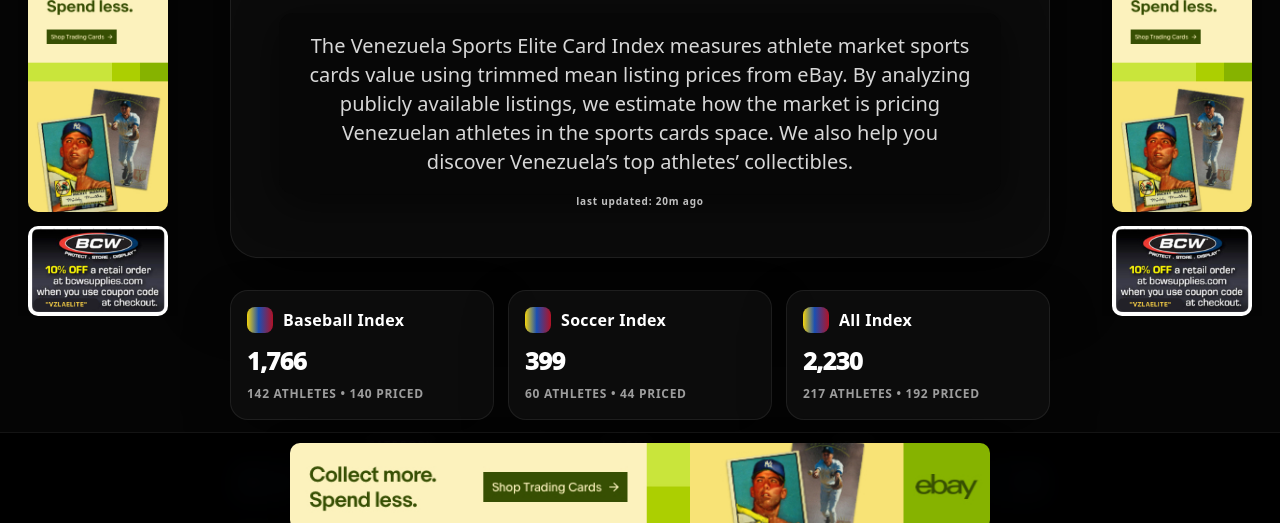
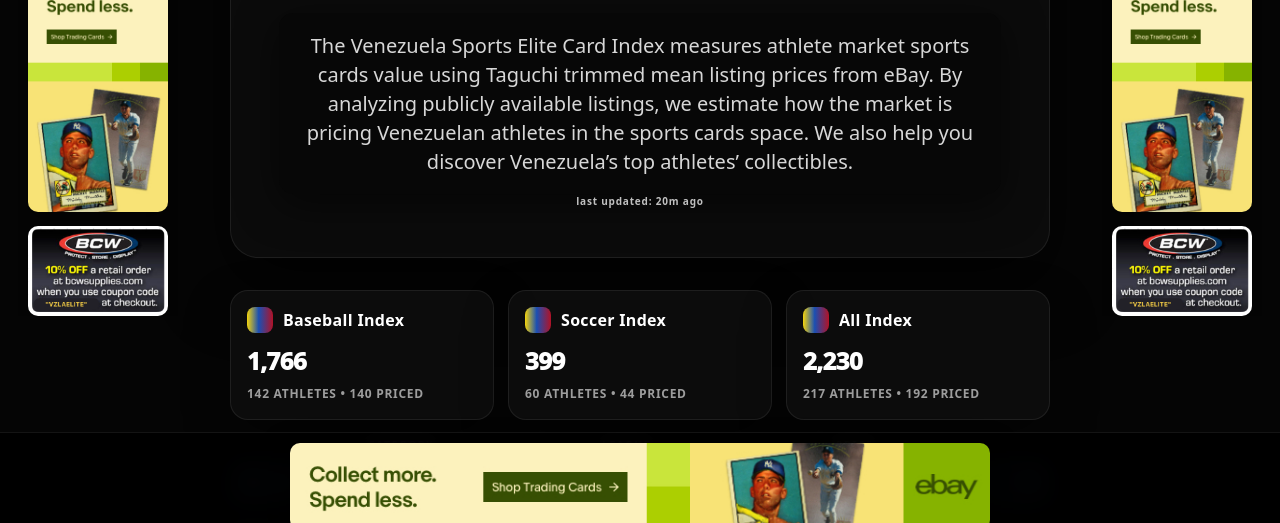
Before and after one commit to jaydiare/vzla-elite-tracker, a website: page index.html in a window 1280 px wide. Shown: the part 260-783 px from the top of the page. Drawn offline with Linux system fonts and the light colour scheme.

Commit message:
Update index.html

```diff
--- a/index.html
+++ b/index.html
@@ -4,7 +4,7 @@
   <meta charset="utf-8"/>
   <meta name="viewport" content="width=device-width, initial-scale=1.0"/>
   <title>VZLA Sports Elite | Venezuelan Athlete Sports Card Market Index</title>
-  <meta name="description" content="Track trimmed mean eBay listing prices for Venezuelan athletes sports cards. The VZLA Sports Cards Index measures collectible market value across MLB, soccer, basketball and more.">
+  <meta name="description" content="Track Taguchi trimmed mean eBay listing prices for Venezuelan athletes sports cards. The VZLA Sports Cards Index measures collectible market value across MLB, soccer, basketball and more.">
   <link rel="canonical" href="https://www.vzlasportselite.com/">
 
   <meta name="impact-site-verification" value="01c83abd-89b3-4408-b3a4-78e22587515e">
@@ -201,7 +201,7 @@
           VZLA <span class="text-[#f2f20d] italic">Sports Cards</span> Index
         </h1>
         <div class="hero-sub">
-          The Venezuela Sports Elite Card Index measures athlete market sports cards value using trimmed mean listing prices from eBay. By analyzing publicly available listings, we estimate how the market is pricing Venezuelan athletes in the sports cards space.
+          The Venezuela Sports Elite Card Index measures athlete market sports cards value using Taguchi trimmed mean listing prices from eBay. By analyzing publicly available listings, we estimate how the market is pricing Venezuelan athletes in the sports cards space.
           We also help you discover Venezuela’s top athletes’ collectibles.
         </div>
         <div id="ebay-last-updated" style="opacity:.75; font-weight:800; letter-spacing:.08em; text-transform:lowercase; font-size:10px;">
```
